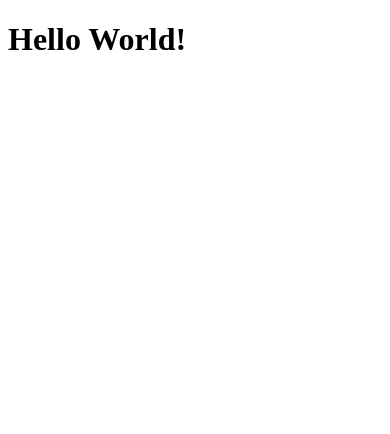
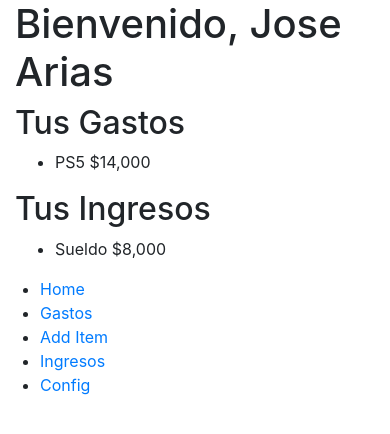
Before and after one commit to DEVS-MX/expense-manager, a plain HTML site: page index.html in a window 390 px wide. Drawn offline with nearby package versions, Linux system fonts and the light colour scheme.

Commit message:
layout construction

```diff
--- a/index.html
+++ b/index.html
@@ -4,8 +4,86 @@
     <meta charset="UTF-8">
     <meta name="viewport" content="width=device-width, initial-scale=1.0">
     <title>Expense Manager | DEVS MX</title>
+    <link rel="stylesheet" href="assets/css/app.css">
+    <link rel="stylesheet" href="assets/css/bootstrap.min.css">
+    <link rel="stylesheet" href="assets/css/mediaqueries.css">
 </head>
 <body>
-    <h1>Hello World!</h1>
+    <section id="header">
+       <div class="container">
+        <div class="row">
+            <div class="col-md-12">
+                <h1> Bienvenido, Jose Arias</h1>
+            </div>
+        </div>
+       </div>
+    </section>
+
+    <section>
+       <div class="container">
+        <div class="row">
+            <div class="col-md-6">
+                <h2>Tus Gastos</h2>
+                <ul class="expenseList">
+                    <li>
+                        <span class="expenseName">PS5</span>
+                        <span class="expensePrice">$14,000</span>
+                    </li>
+                </ul>
+            </div>
+            <div class="col-md-6">
+               <h2> Tus Ingresos</h2>
+               <ul class="expenseList">
+                <li>
+                    <span class="incomeName">Sueldo</span>
+                    <span class="incomePrice">$8,000</span>
+                </li>
+            </ul>
+            </div>
+        </div>
+       </div>
+    </section>
+
+    <div class="menuNav">
+        <ul>
+            <li>
+                <a href="#">Home</a>
+            </li>
+            <li>
+                <a href="#">Gastos</a>
+            </li>
+            <li>
+                <a href="#" class="addItem">Add Item</a>
+            </li>
+            <li>
+                <a href="#">Ingresos</a>
+            </li>
+            <li>
+                <a href="#">Config</a>
+            </li>
+        </ul>
+    </div>
+
+    <div class="modal hidden" id="modal-1">
+        <div class="container">
+            <div class="row">
+                <div class="col-md-12">
+                    <div class="text-center">
+                        <h3> MODAL</h3>
+                        <span class="close">X</span>
+                        <hr>
+                    </div>
+                </div>
+                <div class="col-md-12">
+                   <form action="">
+                    <label for="expenseName">Gasto</label>
+                    <input type="text" name="expenseName" placeholder="Name">
+                   </form>
+                </div>
+            </div>
+        </div>
+    </div>
+    <script src="assets/js/app.js"></script>
+    <script src="assets/js/bootstrap.min.js"></script>
 </body>
 </html>
```
